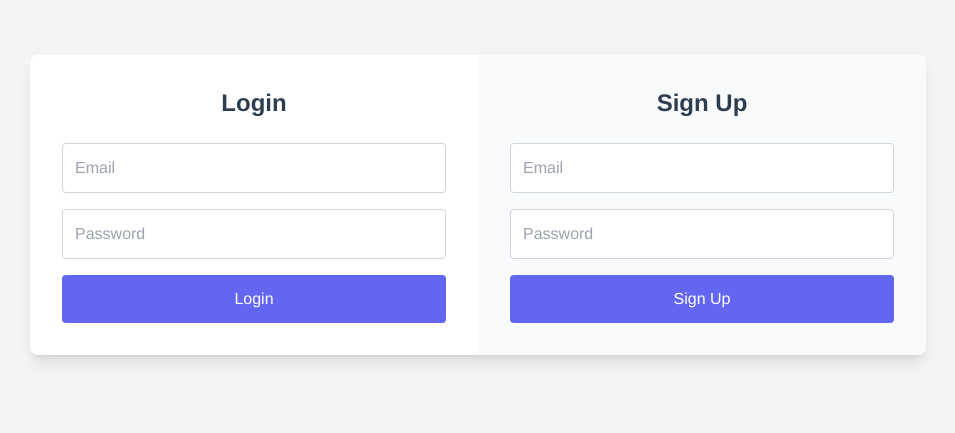
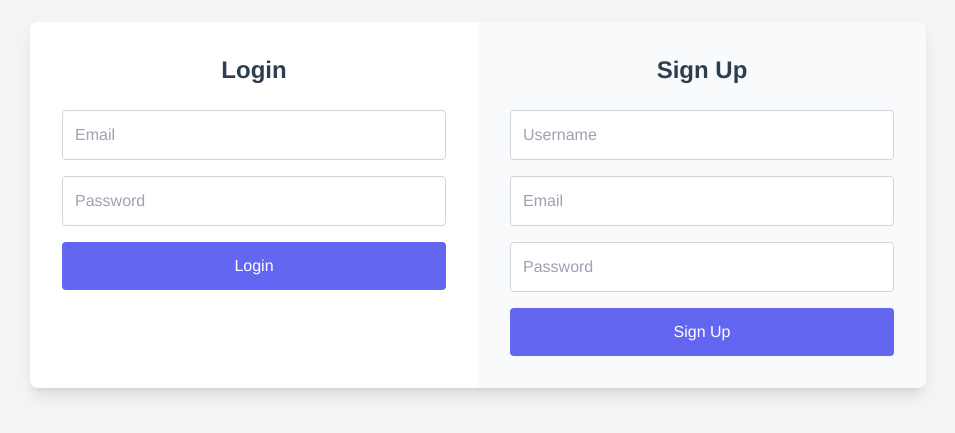
Before and after one commit to devsq12395/sq-traveller, a Vue app: page / in a window 1280 px wide. Shown: the part 195-628 px from the top of the page, without its empty margins (162-1117 px from the left). Built offline with nearby package versions, Linux system fonts and the light colour scheme; no server answers.

Commit message:
username in registration

```diff
--- a/src/components/auth/UserLogin.vue
+++ b/src/components/auth/UserLogin.vue
@@ -1,5 +1,7 @@
 <template>
+  <div>
     <form @submit.prevent="handleLogin" class="flex flex-col space-y-4">
+      <!-- Email Input -->
       <input
         type="email"
         v-model="email"
@@ -7,6 +9,7 @@
         required
         class="p-3 border border-gray-300 rounded focus:outline-none focus:border-indigo-500"
       />
+      <!-- Password Input -->
       <input
         type="password"
         v-model="password"
@@ -14,11 +17,13 @@
         required
         class="p-3 border border-gray-300 rounded focus:outline-none focus:border-indigo-500"
       />
+      <!-- Login Button -->
       <button type="submit" class="p-3 bg-indigo-500 text-white rounded hover:bg-indigo-600">
         Login
       </button>
       <p v-if="errorMessage" class="text-red-500">{{ errorMessage }}</p>
     </form>
+  </div>
 </template>
 
 <script>
@@ -46,3 +51,7 @@ export default {
   },
 };
 </script>
+
+<style scoped>
+/* Additional styles if needed */
+</style>
--- a/src/components/auth/UserSignup.vue
+++ b/src/components/auth/UserSignup.vue
@@ -1,6 +1,15 @@
 <template>
   <div>
     <form @submit.prevent="handleSignup" class="flex flex-col space-y-4">
+      <!-- Username Input -->
+      <input
+        type="text"
+        v-model="username"
+        placeholder="Username"
+        required
+        class="p-3 border border-gray-300 rounded focus:outline-none focus:border-indigo-500"
+      />
+      <!-- Email Input -->
       <input
         type="email"
         v-model="email"
@@ -8,6 +17,7 @@
         required
         class="p-3 border border-gray-300 rounded focus:outline-none focus:border-indigo-500"
       />
+      <!-- Password Input -->
       <input
         type="password"
         v-model="password"
@@ -15,6 +25,7 @@
         required
         class="p-3 border border-gray-300 rounded focus:outline-none focus:border-indigo-500"
       />
+      <!-- Signup Button -->
       <button type="submit" class="p-3 bg-indigo-500 text-white rounded hover:bg-indigo-600">
         Sign Up
       </button>
@@ -32,6 +43,7 @@ export default {
   name: 'UserSignup',
   data() {
     return {
+      username: '',
       email: '',
       password: '',
       errorMessage: null,
@@ -40,7 +52,7 @@ export default {
   },
   methods: {
     async handleSignup() {
-      const error = await signup(this.email, this.password);
+      const error = await signup(this.username, this.email, this.password);
       if (error) {
         this.errorMessage = error.message;
       } else {
--- a/src/helpers/authService.js
+++ b/src/helpers/authService.js
@@ -1,14 +1,31 @@
 import { supabase } from './supabaseClient';
+
+// Signup function
+export async function signup(username, email, password) {
+  // Create a new user
+  const { data, error } = await supabase.auth.signUp({ email, password });
+
+  if (error) {
+    return error;
+  }
+
+  // Create a new profile for the user
+  const userId = data.user?.id;
+  if (userId) {
+    const { error: profileError } = await supabase
+      .from('profile')
+      .insert([{ user_id: userId, username }]);
+    if (profileError) {
+      return profileError;
+    }
+  }
+
+  return null;
+}
 
 // Login function
 export async function login(email, password) {
   const { error } = await supabase.auth.signInWithPassword({ email, password });
-  return error;
-}
-
-// Signup function
-export async function signup(email, password) {
-  const { error } = await supabase.auth.signUp({ email, password });
   return error;
 }
 
```
Lines whose indentation alone changed are shown as unchanged.
